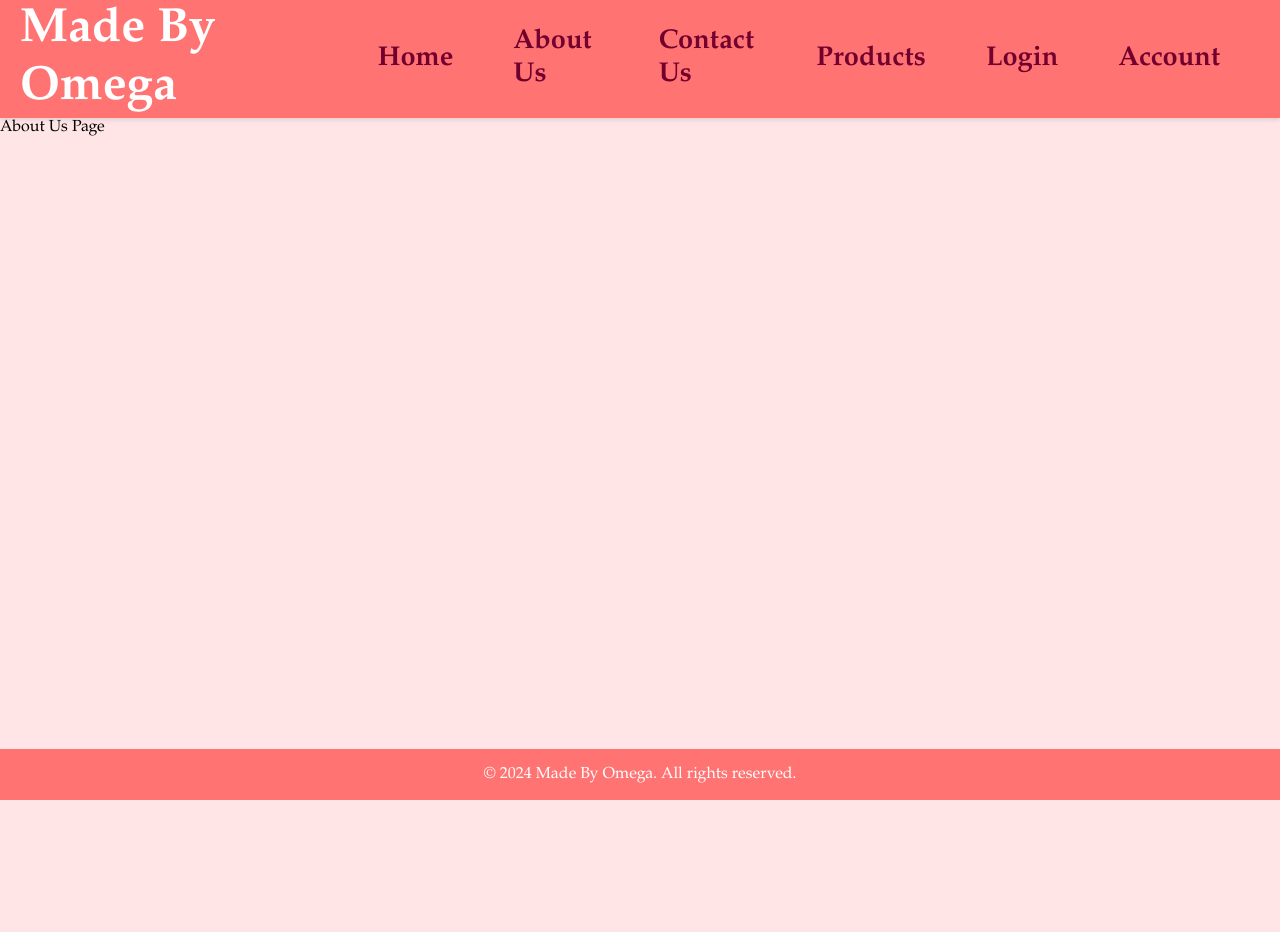
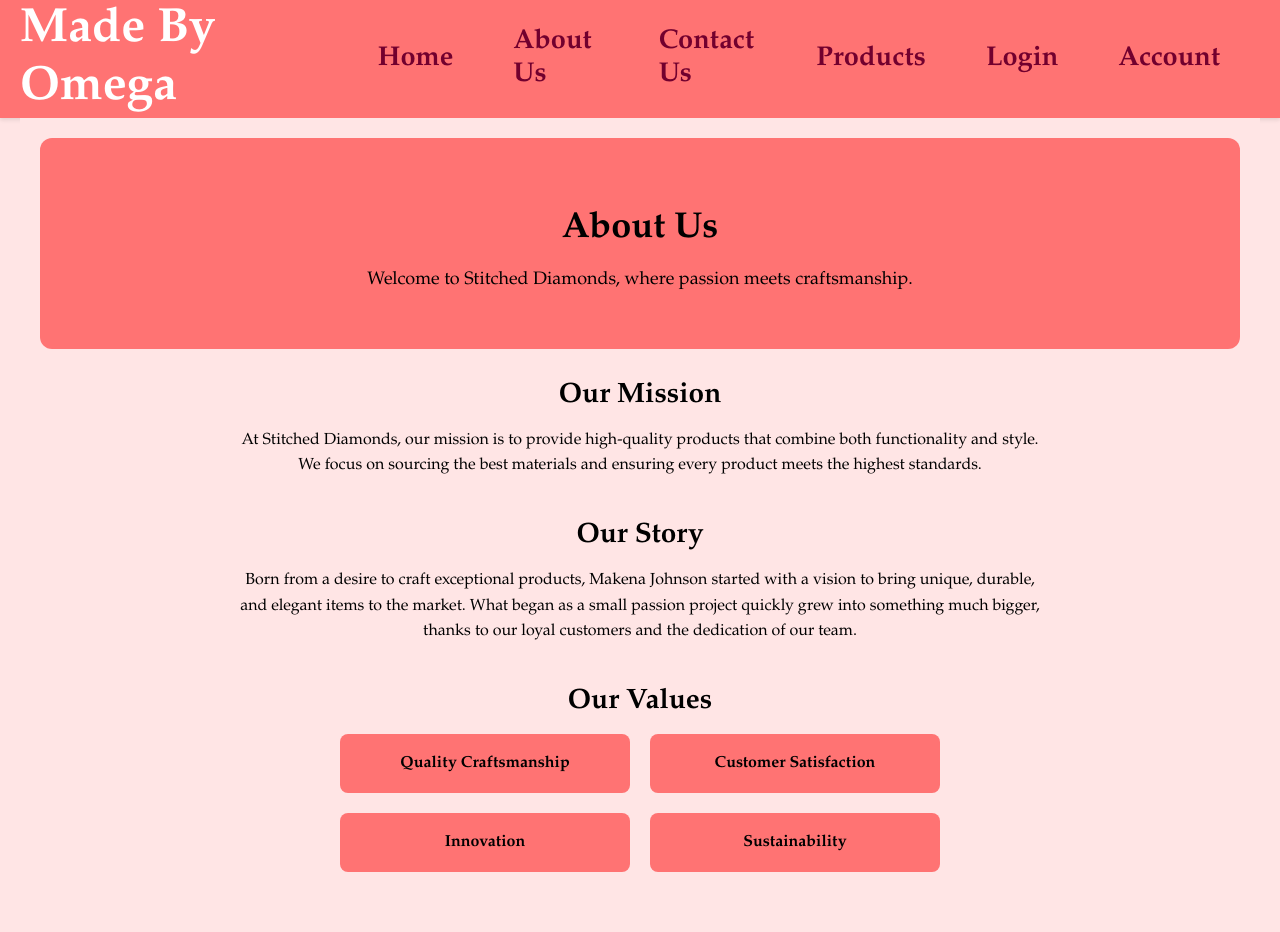
Before and after one commit to AaronMadison19/CMPS411Capstone, a Next.js app in the folder CMPS411-FA2024-Stitched-Diamonds/cmps411-fa2024-stitched-diamonds/: page /about in a window 1280 px wide. Shown: the top 932 px of the page. Before the commit the page ends 800 px from the top, so only its background shows below. Built offline with nearby package versions, Linux system fonts and the light colour scheme.

Commit message:
About-Us-Page not fully finished

```diff
--- a/CMPS411-FA2024-Stitched-Diamonds/cmps411-fa2024-stitched-diamonds/package.json
+++ b/CMPS411-FA2024-Stitched-Diamonds/cmps411-fa2024-stitched-diamonds/package.json
@@ -11,7 +11,7 @@
   "dependencies": {
     "axios": "^1.7.7",
     "https": "^1.0.0",
-    "next": "^14.2.13",
+    "next": "^15.0.1",
     "react": "^18.3.1",
     "react-dom": "^18.3.1"
   },
--- a/CMPS411-FA2024-Stitched-Diamonds/cmps411-fa2024-stitched-diamonds/src/app/about/page.tsx
+++ b/CMPS411-FA2024-Stitched-Diamonds/cmps411-fa2024-stitched-diamonds/src/app/about/page.tsx
@@ -1,7 +1,60 @@
-import React from "react";
+"use client"; // Ensures this component is rendered on the client side
+import styles from "./styles/about.module.css"; // Correct path to the styles folder
 
-const About = () => {
-  return <div>About Us Page</div>;
+const About: React.FC = () => {
+  return (
+    <div className={styles.aboutContainer}>
+      {/* Hero Section */}
+      <div className={styles.heroSection}>
+        <h1 className={styles.heroTitle}>About Us</h1>
+        <p className={styles.heroSubtitle}>
+          Welcome to Stitched Diamonds, where passion meets craftsmanship.
+        </p>
+      </div>
+
+      {/* Mission Section */}
+      <div className={styles.missionSection}>
+        <h2 className={styles.sectionTitle}>Our Mission</h2>
+        <p className={styles.sectionText}>
+          At Stitched Diamonds, our mission is to provide high-quality products
+          that combine both functionality and style. We focus on sourcing the best materials and
+          ensuring every product meets the highest standards.
+        </p>
+      </div>
+
+      {/* Story Section */}
+      <div className={styles.storySection}>
+        <h2 className={styles.sectionTitle}>Our Story</h2>
+        <p className={styles.sectionText}>
+          Born from a desire to craft exceptional products, Makena Johnson started with a vision to bring
+          unique, durable, and elegant items to the market. What began as a small passion project
+          quickly grew into something much bigger, thanks to our loyal customers and the dedication
+          of our team.
+        </p>
+      </div>
+
+      {/* Values Section */}
+      <div className={styles.valuesSection}>
+        <h2 className={styles.sectionTitle}>Our Values</h2>
+        <ul className={styles.valuesList}>
+          <li>Quality Craftsmanship</li>
+          <li>Customer Satisfaction</li>
+          <li>Innovation</li>
+          <li>Sustainability</li>
+        </ul>
+      </div>
+
+      {/* Team Section */}
+      <div className={styles.teamSection}>
+        <h2 className={styles.sectionTitle}>Meet the Team</h2>
+        <p className={styles.sectionText}>
+          Our team consists of experienced professionals dedicated to bringing
+          you the finest products on the market. From design to production, we ensure
+          every step is handled with care.
+        </p>
+      </div>
+    </div>
+  );
 };
 
 export default About;
--- /dev/null
+++ b/CMPS411-FA2024-Stitched-Diamonds/cmps411-fa2024-stitched-diamonds/src/app/about/styles/about.module.css
@@ -0,0 +1,79 @@
+/* General Container */
+.aboutContainer {
+    max-width: 1200px; /* Limits the width of the content */
+    margin: 0 auto; /* Centers the content horizontally */
+    padding: 20px;
+    background-color: var(--background-primary); /* Background color for the whole section */
+    color: black; /* Change text color to black for better visibility */
+  }
+
+  /* Hero Section */
+  .heroSection {
+    text-align: center;
+    padding: 40px 0;
+    background-color: var(--background-secondary); /* Background color for hero section */
+    margin-bottom: 30px;
+    border-radius: 12px; /* Rounded corners */
+  }
+
+  .heroTitle {
+    font-size: 36px;
+    font-weight: bold;
+    color: black; /* Change to black */
+    margin-bottom: 10px;
+  }
+
+  .heroSubtitle {
+    font-size: 18px;
+    color: black; /* Change to black */
+  }
+
+  /* Section Title */
+  .sectionTitle {
+    font-size: 28px;
+    margin-bottom: 15px;
+    font-weight: bold;
+    color: black; /* Change to black */
+    text-align: center;
+  }
+
+  /* Section Text */
+  .sectionText {
+    font-size: 16px;
+    line-height: 1.6;
+    color: black; /* Change to black */
+    max-width: 800px;
+    margin: 0 auto; /* Centers the text within the section */
+    text-align: center;
+    margin-bottom: 40px;
+  }
+
+  /* Values Section */
+  .valuesSection {
+    text-align: center;
+  }
+
+  .valuesList {
+    list-style: none; /* Removes bullet points */
+    padding: 0;
+    margin: 0 auto;
+    max-width: 600px; /* Limits the width of the values list */
+    display: grid;
+    grid-template-columns: 1fr 1fr; /* Creates a two-column layout */
+    grid-gap: 20px; /* Adds space between the list items */
+  }
+
+  .valuesList li {
+    background-color: var(--background-secondary); /* Each value gets a background */
+    padding: 20px;
+    border-radius: 8px; /* Rounds the corners of each value box */
+    font-size: 16px;
+    color: black; /* Change to black */
+    font-weight: bold;
+  }
+
+  /* Team Section */
+  .teamSection {
+    margin-top: 60px;
+    text-align: center;
+  }
```
Also changed, not shown: 1 other file (tests, documents, lock files or other folders).
